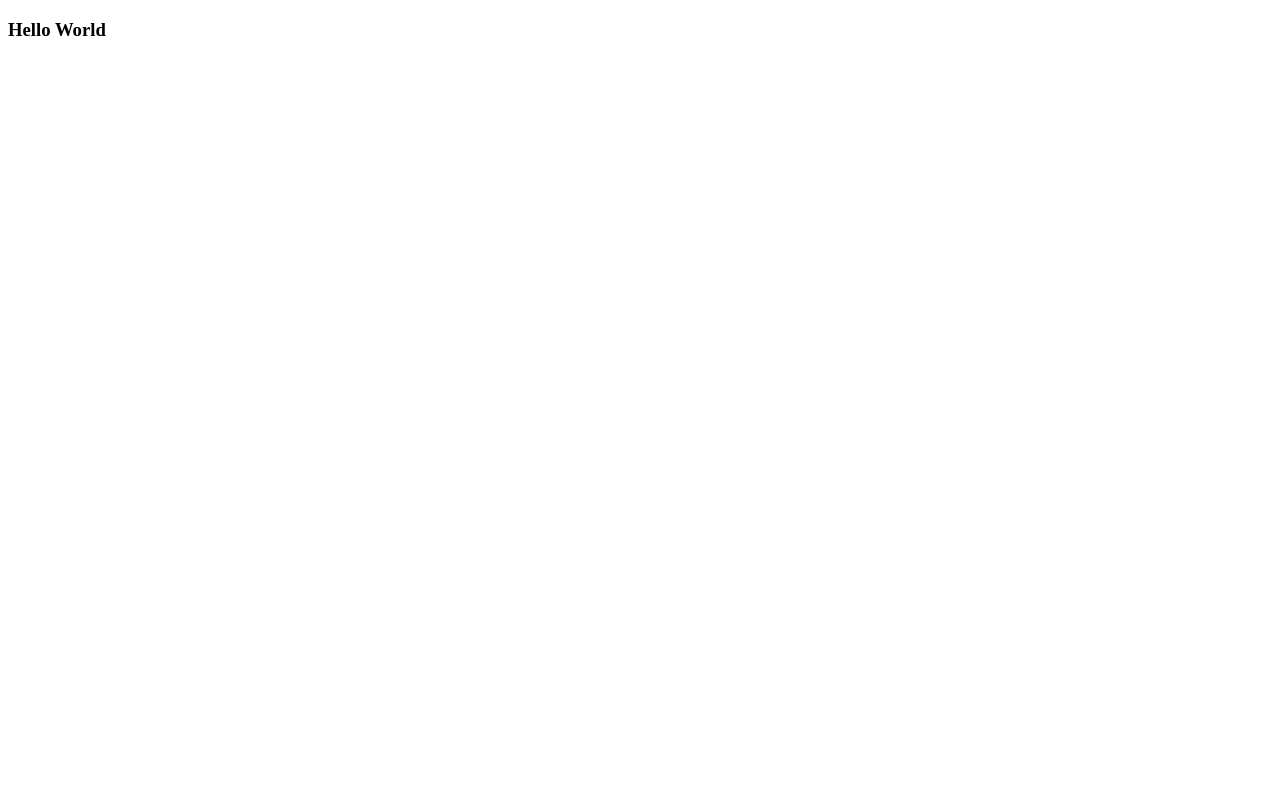
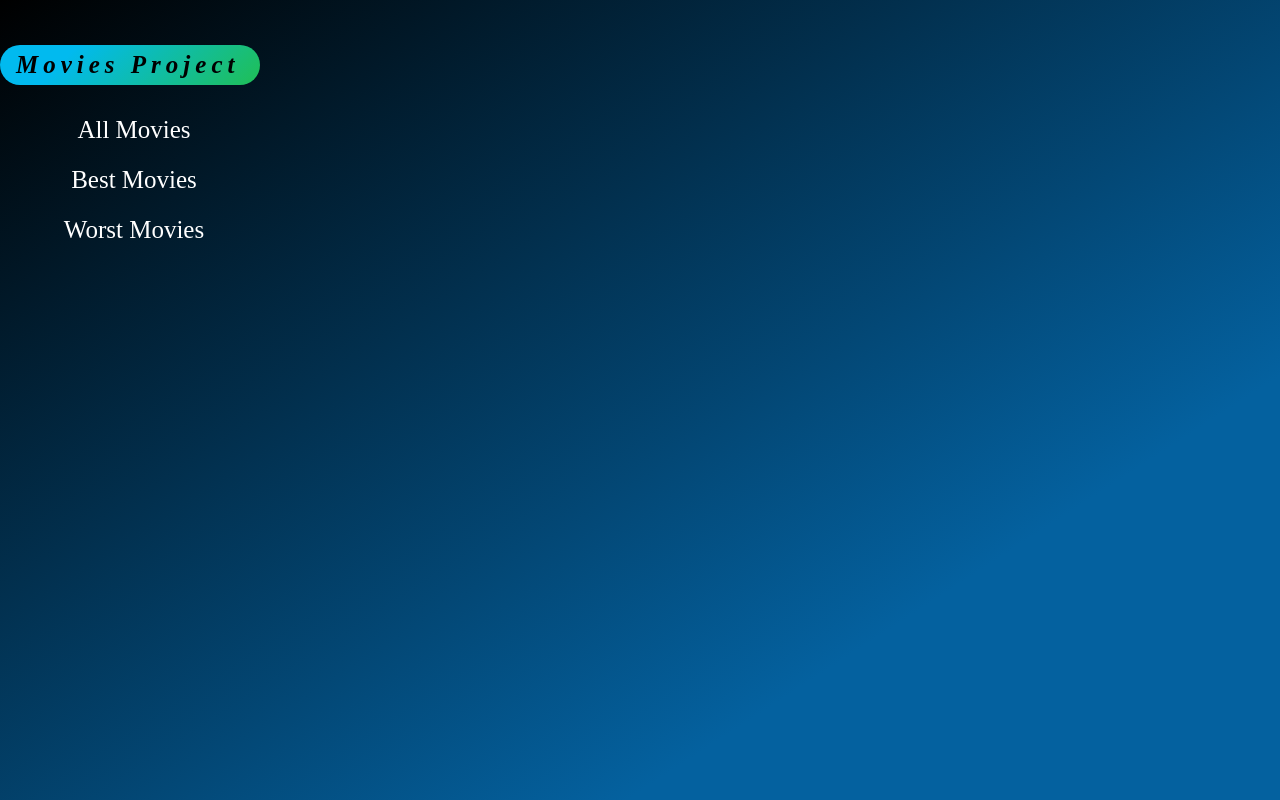
Before and after one commit to romainh3nry/Movies-Project, a React (Create React App) app in the folder frontend/: page / in a window 1280 px wide. Built offline with nearby package versions, Linux system fonts and the light colour scheme.

Commit message:
build sidebar

```diff
--- a/frontend/package.json
+++ b/frontend/package.json
@@ -9,6 +9,7 @@
     "react": "^18.2.0",
     "react-dom": "^18.2.0",
     "react-scripts": "5.0.1",
+    "styled-components": "^5.3.5",
     "web-vitals": "^2.1.4"
   },
   "scripts": {
--- a/frontend/src/code/App.js
+++ b/frontend/src/code/App.js
@@ -1,8 +1,18 @@
+import {createGlobalStyle} from 'styled-components';
+import SideBar from './SideBar';
+
+const GlobalStyle = createGlobalStyle`
+  body {
+    background: linear-gradient(147deg, #000000 0%, #04619f 74%) no-repeat center center fixed;
+    background-color: #000000;
+  }
+`
 
 const App = () => {
   return (
     <div>
-        <h3>Hello World</h3>
+        <GlobalStyle />
+        <SideBar />
     </div>
   )
 }
--- /dev/null
+++ b/frontend/src/code/SideBar/index.js
@@ -0,0 +1,62 @@
+import styled from 'styled-components';
+
+
+const StyledContainer = styled.div`
+    background-color:inherit;
+    height: 100%;
+    width: 260px;
+    position: fixed;
+    z-index: 1;
+    top: 0;
+    left: 0;
+    overflow-x: hidden;
+    padding-top: 20px;
+`
+
+const StyledLink = styled.a`
+    padding: 6px 8px 6px 16px;
+    text-decoration: none;
+    font-size: 25px;
+    color: white;
+    display: block;
+    text-align: center;
+    margin: 10px;
+
+    &:hover {
+        background-color #20bf55;
+        background-image linear-gradient(315deg, #20bf55 0%, #01baef 74%);
+        background-size: 100%;
+        background-repeat: repeat;
+        -webkit-background-clip: text;
+        -webkit-text-fill-color: transparent;
+        -moz-background-clip: text;
+        -moz-text-fill-color: transparent;
+    }
+`
+
+const StyledTitle = styled.h3`
+    color: linear-gradient(315deg, #20bf55 0%, #01baef 74%);
+    font-size: 25px;
+    padding: 6px 8px 6px 16px;
+    display: block;
+    font-style: italic;
+    letter-spacing: 5px;
+    background-color #20bf55;
+    background-image linear-gradient(315deg, #20bf55 0%, #01baef 74%);
+    border-radius: 30px;
+`
+
+const SideBar = () => {
+    return (
+        <StyledContainer>
+            <StyledTitle>Movies Project</StyledTitle>
+            <StyledLink href="#">All Movies</StyledLink>
+            <StyledLink href="#">Best Movies</StyledLink>
+            <StyledLink href="#">Worst Movies</StyledLink>
+        </StyledContainer>
+    )
+}
+
+//https://image.tmdb.org/t/p/original/q6y0Go1tsGEsmtFryDOJo3dEmqu.jpg
+//https://api.themoviedb.org/3/find/tt0111161?api_key=15d2ea6d0dc1d476efbca3eba2b9bbfb&query&external_source=imdb_id
+export default SideBar;
```
Also changed, not shown: 1 other file (tests, documents, lock files or other folders).
